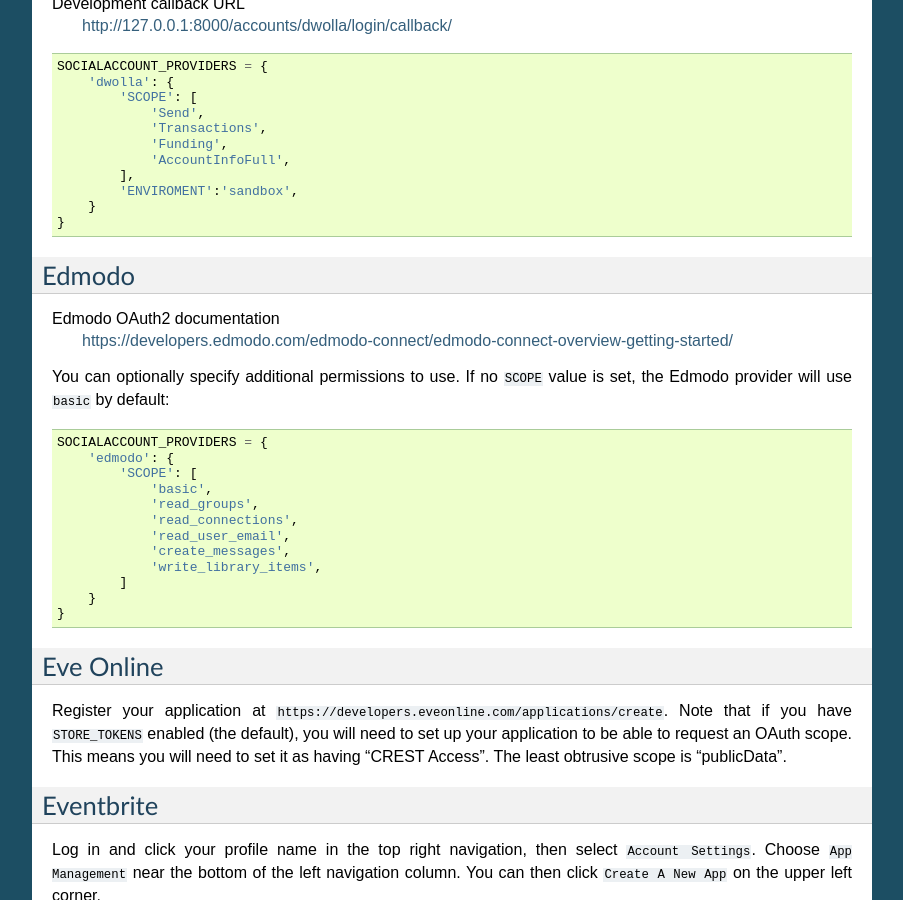
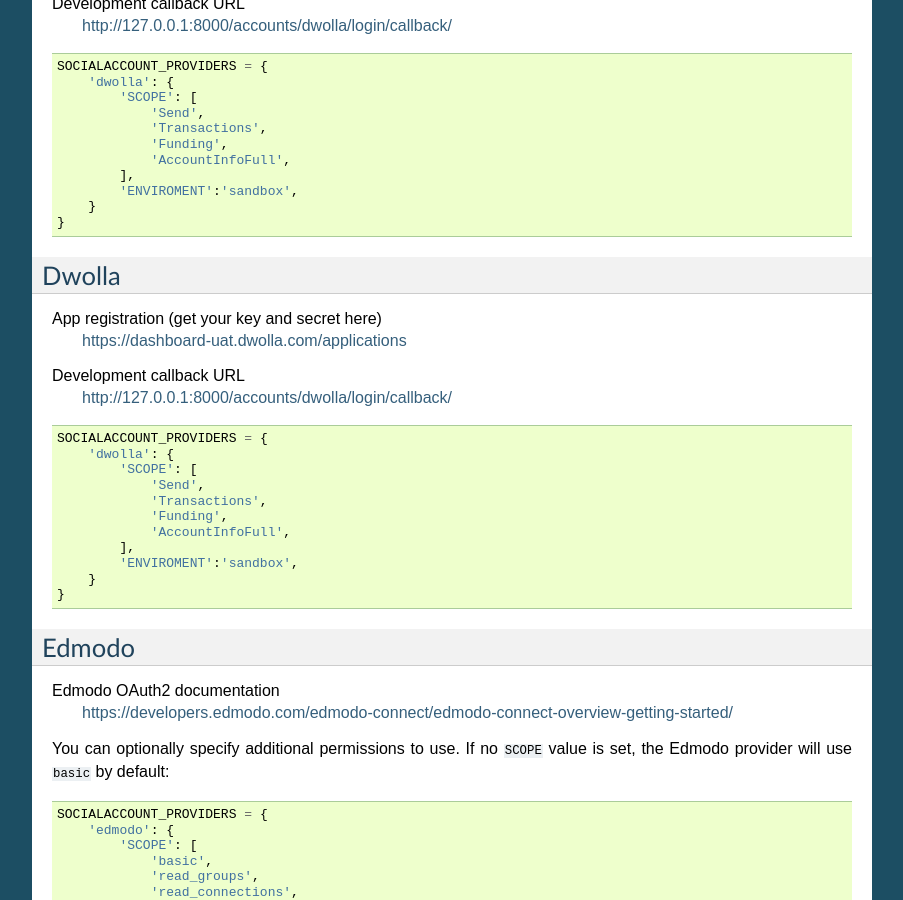
Before and after one commit to jamessvme/DjangoAuthKit, a Sphinx documentation site: the page built from docs/providers.rst, in a window 1280 px wide and 900 px high, scrolled down 4989 px. Shown: the whole window, without its empty margins (198-1101 px from the left). Built offline with Sphinx 7.4.7, drawn with Linux system fonts in a browser that asks for light colours.

Commit message:
chore: Dwolla Updates (#1820)
* dwolla

* fixes for ci

* fixed test cases

* pep8 fix

* removed print statment

* Response in complete_login

* added dwolla install info

* dwolla doc fix

* Dwolla Login Canceled (None)

* removed login cancelled it cased other bugs

* flake8 fix

* isort fix

```diff
--- a/docs/providers.rst
+++ b/docs/providers.rst
@@ -272,6 +272,30 @@
 Note that Dropbox has deprecated version 1 of their API as of 28 June 2016. The original OAuth1 `dropbox` provider has been updated to OAuth2 and the newer URL endpoints for OAuth2 authentication and authorization.
 
 The `dropbox_oauth2` provider is deprecated and will be removed after September 28, 2017.
+
+Dwolla
+------------
+
+App registration (get your key and secret here)
+    https://dashboard-uat.dwolla.com/applications
+
+Development callback URL
+    http://127.0.0.1:8000/accounts/dwolla/login/callback/
+
+
+.. code-block:: python
+
+    SOCIALACCOUNT_PROVIDERS = {
+        'dwolla': {
+            'SCOPE': [
+                'Send',
+                'Transactions',
+                'Funding',
+                'AccountInfoFull',
+            ],
+            'ENVIROMENT':'sandbox',
+        }
+    }
 
 Dwolla
 ------------
```
Also changed, not shown: 2 other files.
